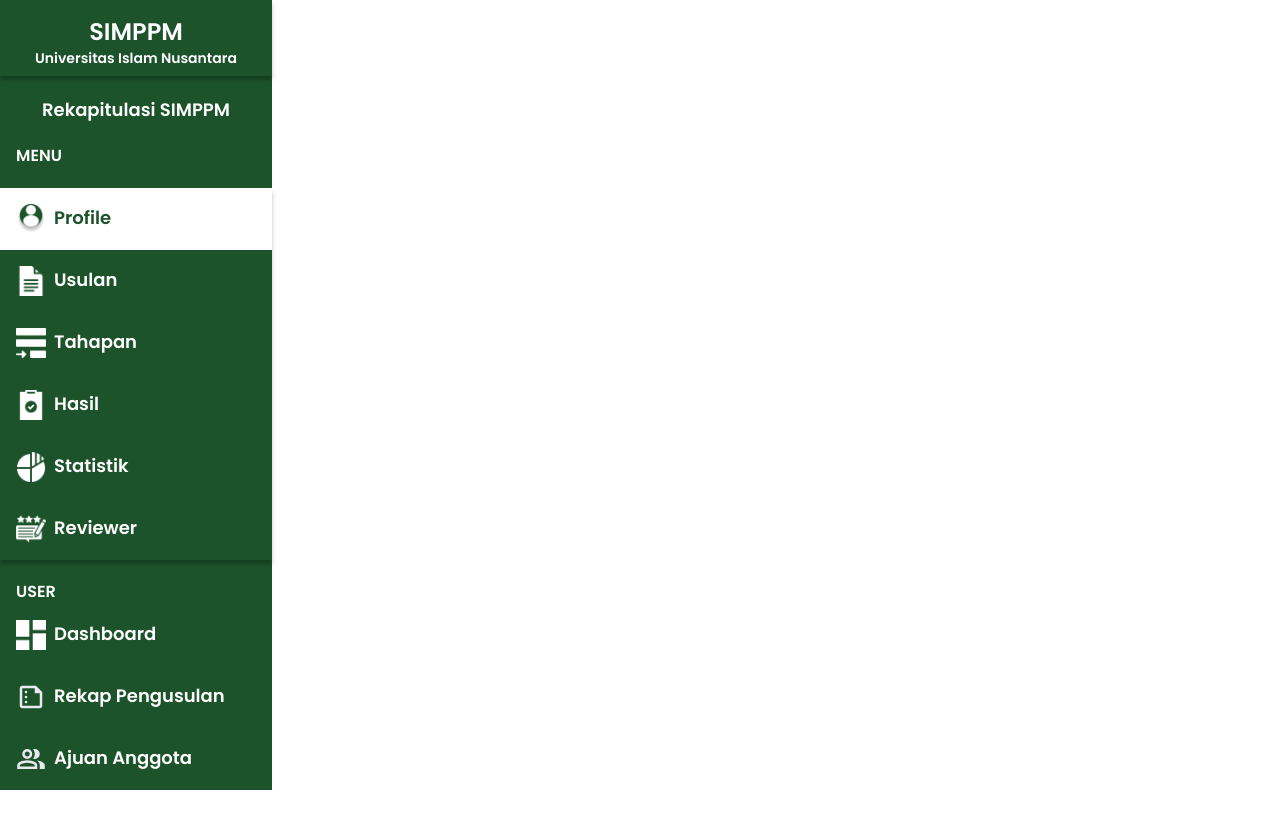
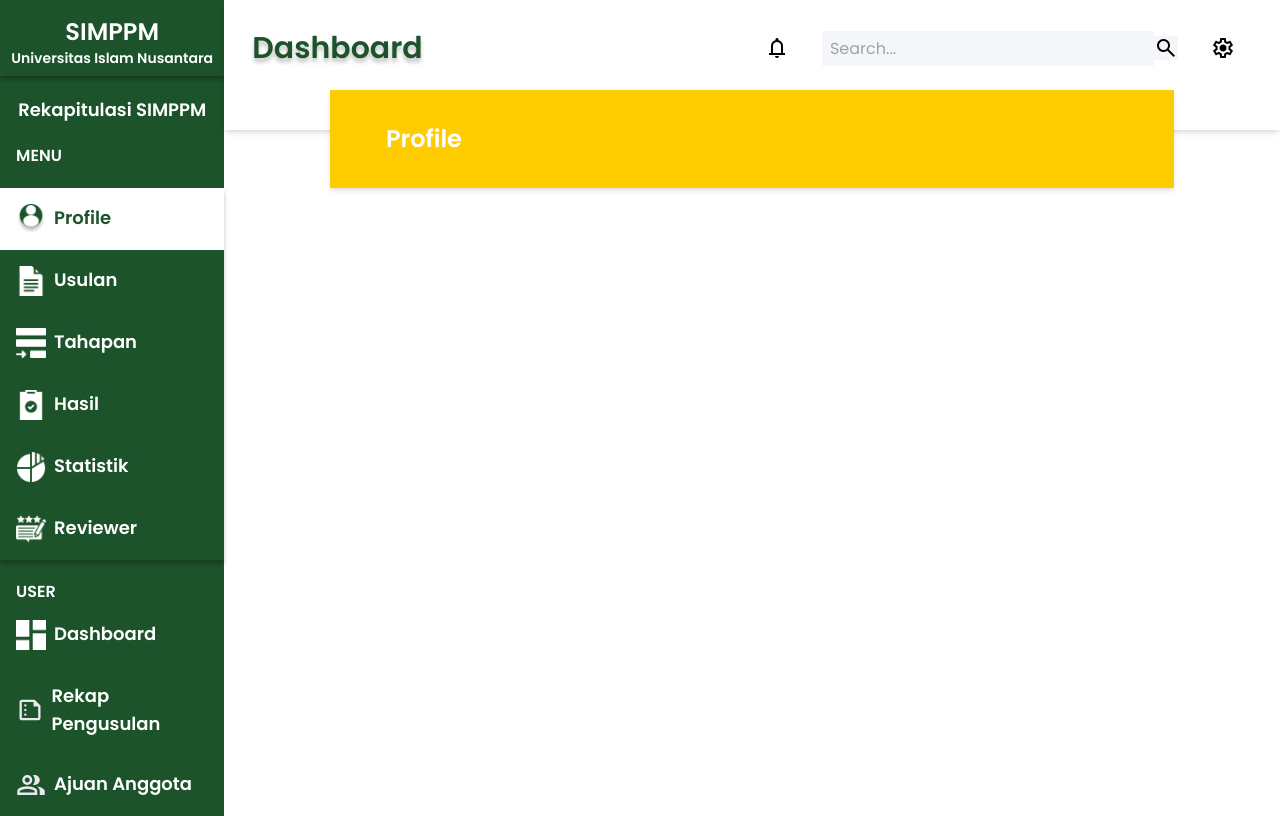
Before and after one commit to Rifansyah12/LPPMuninus, a Next.js app in the folder frontend/: page /dashboard/profile in a window 1280 px wide. Built offline with nearby package versions, Linux system fonts and the light colour scheme.

Commit message:
feat: create Head dashboard

```diff
--- a/frontend/src/pages/dashboard/profile/index.tsx
+++ b/frontend/src/pages/dashboard/profile/index.tsx
@@ -1,16 +1,31 @@
 import ListMenu from "@/components/ListMenu";
 import Head from "next/head";
+import { useState } from "react";
 
 export default function Profile() {
+  const [searchValue, setSearchValue] = useState("");
+
+  // Fungsi untuk menangani klik dan enter
+  const handleSearch = () => {
+    console.log(searchValue); // Menampilkan nilai input di console
+  };
+
+  // Fungsi untuk menangani tombol "Enter"
+  const handleKeyDown = (event: React.KeyboardEvent<HTMLInputElement>) => {
+    if (event.key === "Enter") {
+      handleSearch();
+    }
+  };
   return (
     <div className="">
       <Head>
+        <title>Dasboard - profile</title>
         <link
           rel="stylesheet"
-          href="https://cdnjs.cloudflare.com/ajax/libs/font-awesome/6.0.0/css/all.min.css"
+          href="https://fonts.googleapis.com/css2?family=Material+Symbols+Outlined:opsz,wght,FILL,GRAD@20..48,100..700,0..1,-50..200"
         />
       </Head>
-      <div className="flex w-full">
+      <div className="flex w-full bg-white text-black">
         {/* Side Bar Start */}
         <div className="w-[17rem] bg-[#1C532A] block text-[#FFFFFF]">
           <div className="shadow-[0px_4px_4px_0px_rgba(0,0,0,0.25)] pt-4 pb-2 text-center">
@@ -45,7 +60,44 @@ export default function Profile() {
         {/* Side Bar End */}
 
         {/* Content Start */}
-        <div className=""></div>
+        <div className="w-full">
+          <div className="h-[130px] py-[1.5rem] px-7 bg-white text-black shadow-md">
+            <div className="flex justify-between  items-center ">
+              <h1 className="text-3xl text-[#1C532A] text-shadow font-semibold">
+                Dashboard
+              </h1>
+              <div className="flex items-center gap-4">
+                <button className="btn btn-ghost">
+                  <span className="material-symbols-outlined">
+                    notifications
+                  </span>
+                </button>
+                <div className="flex items-center">
+                  <input
+                    type="text"
+                    value={searchValue}
+                    onChange={(e) => setSearchValue(e.target.value)}
+                    onKeyDown={handleKeyDown} // Event handler untuk tombol "Enter"
+                    className="h-[35px] bg-[#F4F6F9] text-[#000000] outline-none border-none px-2"
+                    placeholder="Search..."
+                  />
+                  <span
+                    className="material-symbols-outlined bg-[#F4F6F9] text-[35px] cursor-pointer"
+                    onClick={handleSearch} // Event handler untuk klik ikon
+                  >
+                    search
+                  </span>
+                </div>
+                <div className="btn btn-ghost">
+                  <span className="material-symbols-outlined">settings</span>
+                </div>
+              </div>
+            </div>
+          </div>
+          <div className="w-[80%] -mt-[2.5rem] mx-auto pl-[3.5rem] flex bg-[#FFCC00] text-white h-[98px] items-center shadow-md">
+            <h2 className="text-2xl font-semibold">Profile</h2>
+          </div>
+        </div>
         {/* Content End */}
       </div>
     </div>
--- a/frontend/src/styles/globals.css
+++ b/frontend/src/styles/globals.css
@@ -6,3 +6,6 @@
   filter: brightness(0) saturate(100%) invert(22%) sepia(87%) saturate(367%)
     hue-rotate(83deg) brightness(96%) contrast(92%);
 }
+.text-shadow{
+  text-shadow: 0px 4px 4px rgba(0, 0, 0, 0.25);
+}
```
